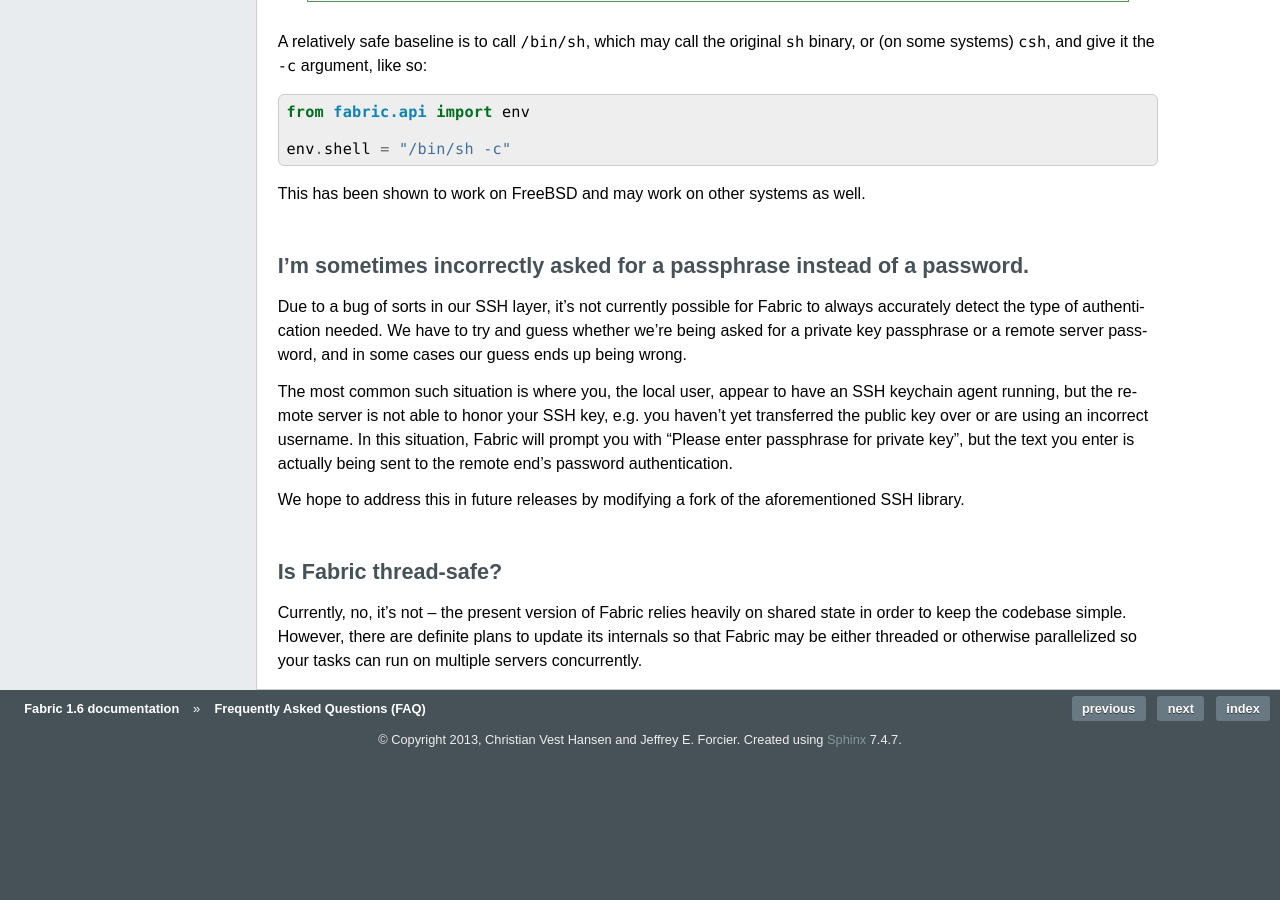
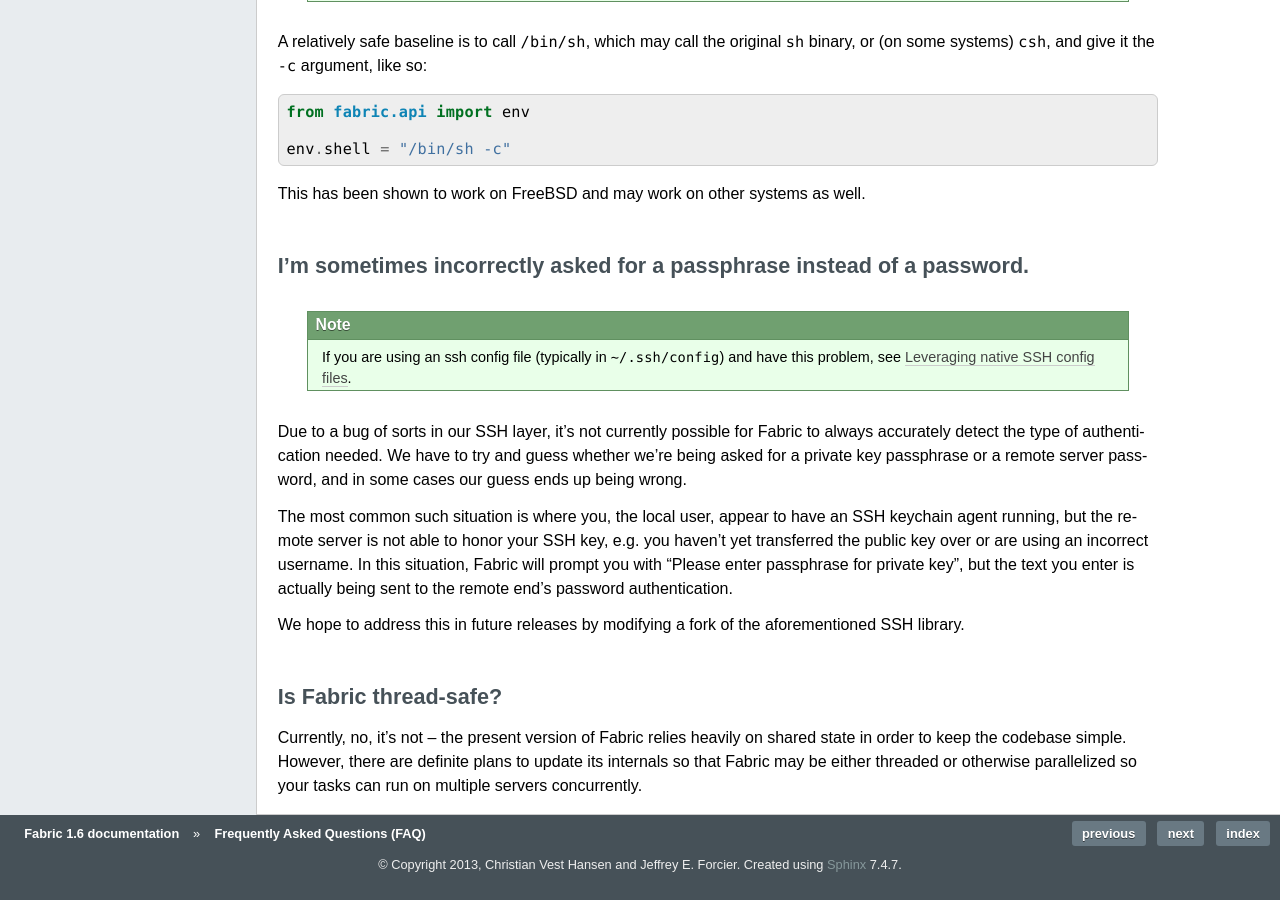
Before and after one commit to fabric/fabric, a Sphinx documentation site: the page built from docs/faq.rst, in a window 1280 px wide and 900 px high, scrolled down 3196 px. Built offline with Sphinx 7.4.7, drawn with Linux system fonts in a browser that asks for light colours; before the commit the page ends 3971 px from its top, so only the background shows below that.

Commit message:
Add link in FAQ to ssh-config doc

```diff
--- a/docs/faq.rst
+++ b/docs/faq.rst
@@ -200,6 +200,11 @@
 I'm sometimes incorrectly asked for a passphrase instead of a password.
 =======================================================================
 
+.. note::
+
+    If you are using an ssh config file (typically in ``~/.ssh/config``) and
+    have this problem, see :ref:`ssh-config`.
+
 Due to a bug of sorts in our SSH layer, it's not currently possible for Fabric
 to always accurately detect the type of authentication needed. We have to try
 and guess whether we're being asked for a private key passphrase or a remote
```
